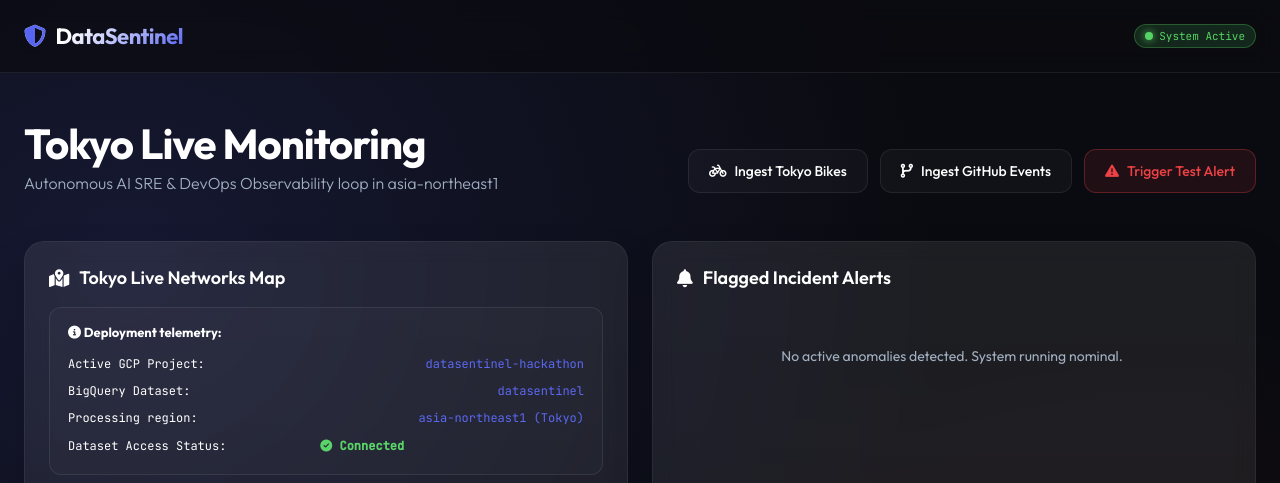
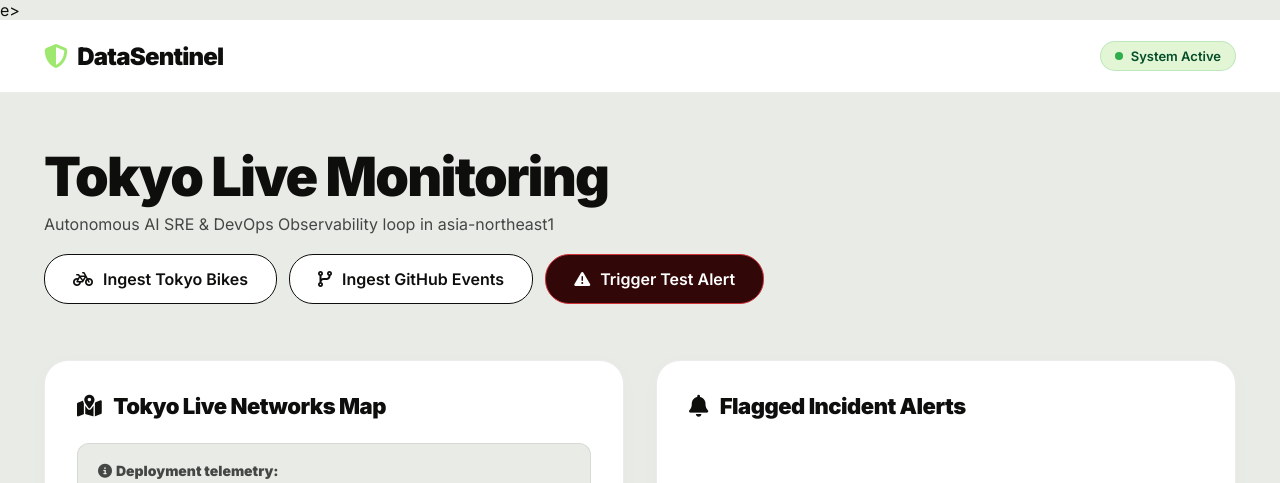
Before and after one commit to ahnjh51/datasentinel, a FastAPI app: page / in a window 1280 px wide. Shown: the top 483 px of the page. Run offline with FastAPI, Linux system fonts and the light colour scheme; data that the repository does not hold is empty.

Commit message:
Design: Redesign dashboard with the premium Wise identity design system

```diff
--- a/app/templates/index.html
+++ b/app/templates/index.html
@@ -6,17 +6,15 @@
     <title>DataSentinel — Autonomous SRE AI Agent</title>
 
     <!-- Premium Google Fonts -->
-    <link rel="stylesheet" href="https://fonts.googleapis.com/css2?family=Outfit:wght@300;400;500;600;700&family=JetBrains+Mono:wght@400;500&display=swap">
+    <link rel="stylesheet" href="https://fonts.googleapis.com/css2?family=Inter:wght@400;600;900&family=JetBrains+Mono:wght@400;500&display=swap">
 
     <!-- Leaflet.js Map CSS & JS -->
     <link rel="stylesheet" href="https://unpkg.com/leaflet@1.9.4/dist/leaflet.css" integrity="sha256-p4NxAoJBhIIN+hmNHrzRCf9tD/miZyoHS5obTRR9BMY=" crossorigin=""/>
     <script src="https://unpkg.com/leaflet@1.9.4/dist/leaflet.js" integrity="sha256-20nQCchB9co0qIjJZRGuk2/Z9VM+kNiyxNV1lvTlZBo=" crossorigin=""></script>
 
     <!-- FontAwesome icons -->
-    <link rel="stylesheet" href="https://cdnjs.cloudflare.com/ajax/libs/font-awesome/6.4.0/css/all.min.css">
-
-    <style>
-        /* Modern Glassmorphic CSS Styling */
+    <link rel="stylesheet" href="https://cdnjs.cloudflare.com/ajax/libs/font-awesome/6.4.0/css/all.min.css">    <style>
+        /* Premium Wise-Inspired CSS Styling */
         *, *::before, *::after {
             box-sizing: border-box;
             margin: 0;
@@ -24,41 +22,56 @@
         }
 
         :root {
-            --canvas: #0a0b10;
-            --ink: #ffffff;
-            --soft-white: rgba(255, 255, 255, 0.03);
-            --card-bg: rgba(255, 255, 255, 0.05);
-            --border-glow: rgba(255, 255, 255, 0.08);
-            --text-secondary: #a0aec0;
-            --accent-blue: #5865F2;
-            --accent-yellow: #FEE75C;
-            --accent-red: #ED4245;
-            --accent-green: #56d364;
-            --glass-blur: blur(12px);
+            --canvas-soft: #e8ebe6;
+            --canvas: #ffffff;
+            --primary: #9fe870;
+            --primary-active: #cdffad;
+            --primary-neutral: #c5edab;
+            --primary-pale: #e2f6d5;
+            --ink: #0e0f0c;
+            --ink-deep: #163300;
+            --body: #454745;
+            --mute: #868685;
+
+            --positive: #2ead4b;
+            --positive-deep: #054d28;
+            --warning: #ffd11a;
+            --warning-deep: #b86700;
+            --warning-content: #4a3b1c;
+            --negative: #d03238;
+            --negative-deep: #a72027;
+            --negative-darkest: #a7000d;
+            --negative-bg: #320707;
+
+            --border-glow: rgba(14, 15, 12, 0.08);
+            --rounded-xl: 24px;
+            --rounded-lg: 16px;
+            --rounded-md: 12px;
+            --rounded-sm: 8px;
+            --rounded-pill: 9999px;
+
+            --accent-blue: #38c8ff; /* Sky Blue */
+            --accent-orange: #ffc091; /* Peach */
         }
 
         body {
-            font-family: 'Outfit', sans-serif;
-            background: var(--canvas);
+            font-family: 'Inter', sans-serif;
+            background: var(--canvas-soft);
             color: var(--ink);
-            background-image:
-                radial-gradient(at 10% 20%, rgba(88, 101, 242, 0.15) 0px, transparent 50%),
-                radial-gradient(at 90% 80%, rgba(237, 66, 69, 0.1) 0px, transparent 50%);
             min-height: 100vh;
             overflow-x: hidden;
             padding-bottom: 60px;
         }
 
         .container {
-            max-width: 1300px;
+            max-width: 1240px;
             margin: 0 auto;
             padding: 0 24px;
         }
 
-        /* Nav Bar styles */
+        /* Nav Bar */
         nav {
-            backdrop-filter: var(--glass-blur);
-            background: rgba(10, 11, 16, 0.7);
+            background: var(--canvas);
             border-bottom: 1px solid var(--border-glow);
             position: sticky;
             top: 0;
@@ -73,32 +86,30 @@
         }
 
         .logo {
-            font-size: 22px;
-            font-weight: 700;
-            letter-spacing: -0.5px;
+            font-size: 24px;
+            font-weight: 900;
+            letter-spacing: -0.8px;
             display: flex;
             align-items: center;
             gap: 10px;
-            background: linear-gradient(135deg, #fff 30%, #5865F2);
-            -webkit-background-clip: text;
-            -webkit-text-fill-color: transparent;
+            color: var(--ink);
         }
 
         .logo i {
-            -webkit-text-fill-color: var(--accent-blue);
+            color: var(--primary);
         }
 
         .badge-status {
-            font-family: 'JetBrains Mono', monospace;
-            font-size: 11px;
-            padding: 4px 10px;
-            border-radius: 50px;
-            background: rgba(86, 211, 100, 0.15);
-            color: var(--accent-green);
-            border: 1px solid rgba(86, 211, 100, 0.3);
+            font-size: 13px;
+            font-weight: 600;
+            padding: 6px 14px;
+            border-radius: var(--rounded-pill);
+            background: var(--primary-pale);
+            color: var(--positive-deep);
+            border: 1px solid rgba(46, 173, 75, 0.2);
             display: flex;
             align-items: center;
-            gap: 6px;
+            gap: 8px;
         }
 
         .badge-status::before {
@@ -106,14 +117,13 @@
             width: 8px;
             height: 8px;
             border-radius: 50%;
-            background: var(--accent-green);
-            box-shadow: 0 0 8px var(--accent-green);
+            background: var(--positive);
             display: inline-block;
         }
 
         /* Hero Area */
         .hero {
-            padding: 48px 0 24px;
+            padding: 56px 0 32px;
             display: flex;
             justify-content: space-between;
             align-items: flex-end;
@@ -122,17 +132,18 @@
         }
 
         h1 {
-            font-size: 42px;
-            font-weight: 700;
-            letter-spacing: -1px;
-            line-height: 1.1;
+            font-size: 54px;
+            font-weight: 900;
+            letter-spacing: -1.8px;
+            line-height: 1.05;
+            color: var(--ink);
         }
 
         .subtitle {
-            color: var(--text-secondary);
+            color: var(--body);
             font-size: 16px;
-            margin-top: 6px;
-            font-weight: 300;
+            margin-top: 8px;
+            font-weight: 400;
         }
 
         .buttons-group {
@@ -141,120 +152,106 @@
             flex-wrap: wrap;
         }
 
-        /* Stunning Buttons */
+        /* Premium Buttons */
         .btn {
             display: inline-flex;
             align-items: center;
-            gap: 8px;
-            padding: 12px 20px;
-            border-radius: 12px;
-            font-size: 14px;
-            font-weight: 500;
+            gap: 10px;
+            padding: 14px 28px;
+            border-radius: var(--rounded-xl);
+            font-size: 16px;
+            font-weight: 600;
             cursor: pointer;
-            border: 1px solid var(--border-glow);
-            background: var(--soft-white);
+            border: 1px solid var(--ink);
+            background: var(--canvas);
             color: var(--ink);
-            transition: all 0.3s cubic-bezier(0.16, 1, 0.3, 1);
+            transition: all 0.2s ease-in-out;
             font-family: inherit;
         }
 
         .btn:hover {
-            background: rgba(255, 255, 255, 0.1);
-            transform: translateY(-2px);
-            border-color: rgba(255, 255, 255, 0.2);
-            box-shadow: 0 10px 20px rgba(0, 0, 0, 0.3);
+            background: var(--canvas-soft);
+            transform: translateY(-1px);
         }
 
         .btn-primary {
-            background: var(--accent-blue);
-            border-color: rgba(88, 101, 242, 0.5);
+            background: var(--primary);
+            color: var(--ink);
+            border-color: var(--primary);
         }
 
         .btn-primary:hover {
-            background: #4752c4;
-            border-color: var(--accent-blue);
-            box-shadow: 0 10px 20px rgba(88, 101, 242, 0.25);
+            background: var(--primary-active);
+            border-color: var(--primary-active);
         }
 
         .btn-test {
-            background: rgba(237, 66, 69, 0.1);
-            border-color: rgba(237, 66, 69, 0.3);
-            color: var(--accent-red);
+            background: var(--negative-bg);
+            color: #ffffff;
+            border-color: var(--negative);
         }
 
         .btn-test:hover {
-            background: var(--accent-red);
-            color: var(--ink);
-            border-color: var(--accent-red);
-            box-shadow: 0 10px 20px rgba(237, 66, 69, 0.25);
+            background: var(--negative-deep);
+            border-color: var(--negative-deep);
         }
 
-        /* Glass Cards grid */
+        /* Grid */
         .grid-layout {
             display: grid;
             grid-template-columns: 1fr 1fr;
-            gap: 24px;
+            gap: 32px;
             margin-top: 24px;
         }
 
         .card {
-            background: var(--card-bg);
-            backdrop-filter: var(--glass-blur);
+            background: var(--canvas);
             border: 1px solid var(--border-glow);
-            border-radius: 20px;
-            padding: 24px;
-            box-shadow: 0 20px 40px rgba(0,0,0,0.15);
+            border-radius: var(--rounded-xl);
+            padding: 32px;
+            box-shadow: 0 4px 24px rgba(14, 15, 12, 0.02);
             display: flex;
             flex-direction: column;
             position: relative;
-            overflow: hidden;
-        }
-
-        .card::before {
-            content: "";
-            position: absolute;
-            top: 0;
-            left: 0;
-            width: 100%;
-            height: 100%;
-            background: linear-gradient(180deg, rgba(255,255,255,0.03) 0%, transparent 100%);
-            pointer-events: none;
         }
 
         .card-header {
             display: flex;
             align-items: center;
             justify-content: space-between;
-            margin-bottom: 18px;
+            margin-bottom: 24px;
         }
 
         .card-title {
-            font-size: 18px;
-            font-weight: 600;
+            font-size: 22px;
+            font-weight: 900;
+            letter-spacing: -0.5px;
             display: flex;
             align-items: center;
-            gap: 10px;
+            gap: 12px;
+            color: var(--ink);
         }
 
         /* Map styling */
         #map {
             height: 480px;
             width: 100%;
-            border-radius: 14px;
+            border-radius: var(--rounded-lg);
             border: 1px solid var(--border-glow);
-            background: #111;
+            background: var(--canvas-soft);
             z-index: 1;
         }
 
         /* Info boxes */
         .gcp-indicator {
-            padding: 14px 18px;
-            border-radius: 12px;
-            background: rgba(255, 255, 255, 0.02);
+            padding: 16px 20px;
+            border-radius: var(--rounded-md);
+            background: var(--canvas-soft);
             border: 1px solid var(--border-glow);
-            margin-bottom: 20px;
-            font-size: 13px;
+            margin-bottom: 24px;
+            font-size: 14px;
             line-height: 1.6;
+            color: var(--body);
         }
 
         .gcp-indicator table {
@@ -264,18 +261,19 @@
         }
 
         .gcp-indicator td {
-            padding: 4px 0;
+            padding: 6px 0;
             font-family: 'JetBrains Mono', monospace;
-            font-size: 12px;
+            font-size: 13px;
         }
 
         .gcp-indicator td.val {
-            color: var(--accent-blue);
+            color: var(--ink);
+            font-weight: 600;
             text-align: right;
         }
 
         .gcp-indicator td.status-dot {
-            color: var(--accent-yellow);
+            color: var(--warning-deep);
             font-weight: 600;
         }
 
@@ -283,8 +281,8 @@
         .anomalies-list {
             display: flex;
             flex-direction: column;
-            gap: 12px;
-            max-height: 480px;
+            gap: 14px;
+            max-height: 520px;
             overflow-y: auto;
             padding-right: 4px;
         }
@@ -297,40 +295,38 @@
             background: transparent;
         }
         ::-webkit-scrollbar-thumb {
-            background: rgba(255,255,255,0.1);
+            background: var(--border-glow);
             border-radius: 10px;
         }
         ::-webkit-scrollbar-thumb:hover {
-            background: rgba(255,255,255,0.2);
+            background: var(--mute);
         }
 
         .anomaly-item {
-            background: rgba(255, 255, 255, 0.02);
+            background: var(--canvas-soft);
             border: 1px solid var(--border-glow);
-            border-radius: 14px;
-            padding: 16px;
+            border-radius: var(--rounded-lg);
+            padding: 20px;
             cursor: pointer;
-            transition: all 0.25s ease;
+            transition: all 0.2s ease-in-out;
             position: relative;
         }
 
         .anomaly-item:hover {
-            background: rgba(255, 255, 255, 0.05);
-            transform: scale(1.01);
-            border-color: rgba(255, 255, 255, 0.15);
+            background: var(--primary-pale);
+            border-color: var(--primary-neutral);
         }
 
         .anomaly-item.active {
-            border-color: var(--accent-blue);
-            background: rgba(88, 101, 242, 0.04);
-            box-shadow: 0 0 15px rgba(88, 101, 242, 0.15);
+            border-color: var(--ink);
+            background: var(--primary-pale);
         }
 
         .anomaly-meta {
             display: flex;
             justify-content: space-between;
             align-items: center;
-            margin-bottom: 8px;
+            margin-bottom: 12px;
         }
 
         .anomaly-source {
@@ -440,62 +437,62 @@
             display: flex;
             align-items: center;
             justify-content: space-between;
-            margin-bottom: 16px;
+            margin-bottom: 24px;
         }
 
         .score-circle {
-            width: 60px;
-            height: 60px;
+            width: 64px;
+            height: 64px;
             border-radius: 50%;
-            border: 3px solid var(--accent-blue);
+            border: 3px solid var(--primary);
             display: flex;
             align-items: center;
             justify-content: center;
-            font-weight: 700;
-            font-size: 16px;
-            color: var(--accent-blue);
+            font-weight: 900;
+            font-size: 18px;
+            color: var(--ink);
         }
 
         .diagnostic-section {
-            margin-bottom: 20px;
+            margin-bottom: 24px;
         }
 
         .diagnostic-title {
-            font-size: 14px;
+            font-size: 13px;
             font-weight: 600;
             text-transform: uppercase;
-            letter-spacing: 0.5px;
-            color: var(--text-secondary);
-            margin-bottom: 8px;
+            letter-spacing: 0.8px;
+            color: var(--mute);
+            margin-bottom: 10px;
             display: flex;
             align-items: center;
             gap: 8px;
         }
 
         .diagnostic-content {
-            font-size: 15px;
+            font-size: 16px;
             line-height: 1.6;
-            color: #e2e8f0;
+            color: var(--body);
         }
 
         pre {
-            background: #050608;
-            color: #d1d5db;
+            background: var(--canvas-soft);
+            color: var(--ink);
             border: 1px solid var(--border-glow);
-            border-radius: 10px;
-            padding: 16px;
+            border-radius: var(--rounded-md);
+            padding: 20px;
             font-family: 'JetBrains Mono', monospace;
-            font-size: 12.5px;
+            font-size: 13px;
             overflow-x: auto;
-            margin-top: 6px;
-            line-height: 1.5;
+            margin-top: 8px;
+            line-height: 1.6;
         }
 
         .no-data {
             text-align: center;
-            color: var(--text-secondary);
-            padding: 40px 0;
-            font-size: 14px;
+            color: var(--mute);
+            padding: 48px 0;
+            font-size: 15px;
         }
 
         /* Loading spinner */
@@ -512,7 +509,7 @@
                 grid-template-columns: 1fr;
             }
         }
-    </style>
+    </style>e>
 </head>
 <body>
 
@@ -639,8 +636,8 @@
     // Leaflet.js Interactive Map Initialization
     let map = L.map('map').setView([35.6762, 139.6503], 12);
 
-    // Modern Dark Mode map tiles
-    L.tileLayer('https://{s}.basemaps.cartocdn.com/dark_all/{z}/{x}/{y}{r}.png', {
+    // Modern Light Mode map tiles
+    L.tileLayer('https://{s}.basemaps.cartocdn.com/light_all/{z}/{x}/{y}{r}.png', {
         attribution: '&copy; <a href="https://www.openstreetmap.org/copyright">OpenStreetMap</a> contributors &copy; <a href="https://carto.com/attributions">CARTO</a>',
         subdomains: 'abcd',
         maxZoom: 20
@@ -662,20 +659,20 @@
         activeMarkers = [];
 
         stations.forEach(s => {
-            let color = "#56d364"; // Green
-            if (s.status === "warning") color = "#FEE75C"; // Yellow
-            if (s.status === "critical") color = "#ED4245"; // Red
+            let color = "#2ead4b"; // Wise Green (Positive)
+            if (s.status === "warning") color = "#ffd11a"; // Wise Warning
+            if (s.status === "critical") color = "#d03238"; // Wise Negative (Red)
 
             let circle = L.circleMarker([s.lat, s.lng], {
                 color: color,
                 fillColor: color,
-                fillOpacity: 0.5,
-                radius: 10,
+                fillOpacity: 0.6,
+                radius: 11,
                 weight: 2
             }).addTo(map);
 
             circle.bindPopup(`
-                <div style="color:#000; font-family:'Outfit',sans-serif; font-size:13px;">
+                <div style="color:#0e0f0c; font-family:'Inter',sans-serif; font-size:13px; line-height:1.5;">
                     <strong>${s.name}</strong><br>
                     Status: <span style="color:${color}; font-weight:700;">${s.status.toUpperCase()}</span><br>
                     Available Bikes: <strong>${s.bikes}</strong><br>
@@ -756,11 +753,11 @@
                         <div style="border-bottom:1px solid var(--border-glow); padding-bottom:16px;">
                             <div style="display:flex; justify-content:space-between; align-items:center; margin-bottom:8px;">
                                 <span class="anomaly-badge ${badgeClass}">${log.classification.toUpperCase()}</span>
-                                <span style="font-size:12px; color:var(--text-secondary);"><i class="fa-regular fa-clock"></i> ${new Date(log.triggered_at).toLocaleString()}</span>
+                                <span style="font-size:12px; color:var(--mute);"><i class="fa-regular fa-clock"></i> ${new Date(log.triggered_at).toLocaleString()}</span>
                             </div>
-                            <div style="font-weight:600; font-size:15px; margin-bottom:4px;">Action Taken: ${log.action}</div>
-                            <div class="diagnostic-content" style="color:var(--text-secondary); font-size:14px; margin-bottom:8px;">${log.human_message}</div>
-                            <div style="font-size:11px; font-family:'JetBrains Mono',monospace; color:var(--accent-blue);">Anomaly Ref: ${log.anomaly_id}</div>
+                            <div style="font-weight:900; font-size:16px; margin-bottom:4px; color:var(--ink);">Action Taken: ${log.action}</div>
+                            <div class="diagnostic-content" style="color:var(--body); font-size:15px; margin-bottom:8px;">${log.human_message}</div>
+                            <div style="font-size:11px; font-family:'JetBrains Mono',monospace; color:var(--mute);">Anomaly Ref: ${log.anomaly_id}</div>
                         </div>
                     `;
                 }).join("")}
@@ -779,20 +776,20 @@
         if (!log) {
             container.innerHTML = `
                 <div class="no-data">
-                    <i class="fa-solid fa-brain" style="font-size:24px; color:var(--accent-blue); margin-bottom:10px;"></i><br>
+                    <i class="fa-solid fa-brain" style="font-size:28px; color:var(--primary); margin-bottom:12px;"></i><br>
                     Gemini diagnosis is currently loading or analyzing telemetry context...
                 </div>
             `;
             return;
         }
 
-        const scoreColor = log.classification === 'critical' ? 'var(--accent-red)' : 'var(--accent-yellow)';
+        const scoreColor = log.classification === 'critical' ? 'var(--negative-darkest)' : 'var(--warning-deep)';
 
         container.innerHTML = `
             <div class="diagnostic-header">
                 <div>
-                    <h3 style="font-size:20px; font-weight:700;">Incident Diagnostic Report</h3>
-                    <p class="subtitle" style="font-size:13px;">Auto-Diagnosed Root Cause</p>
+                    <h3 style="font-size:22px; font-weight:900; color:var(--ink); letter-spacing:-0.5px;">Incident Diagnostic Report</h3>
+                    <p class="subtitle" style="font-size:14px; margin-top:2px;">Auto-Diagnosed Root Cause</p>
                 </div>
                 <div class="score-circle" style="border-color:${scoreColor}; color:${scoreColor}">
                     ${parseInt(log.confidence * 100)}%
@@ -816,7 +813,7 @@
 
             <div class="diagnostic-section">
                 <div class="diagnostic-title"><i class="fa-solid fa-comment-dots"></i> Operator Message</div>
-                <div class="diagnostic-content" style="font-style:italic; border-left:3px solid var(--accent-blue); padding-left:14px;">"${log.human_message}"</div>
+                <div class="diagnostic-content" style="font-style:italic; border-left:4px solid var(--primary); padding-left:14px; color:var(--ink); font-weight:600;">"${log.human_message}"</div>
             </div>
         `;
     }
```
Also changed, not shown: other parts of app/templates/index.html (+36 -35 lines).
